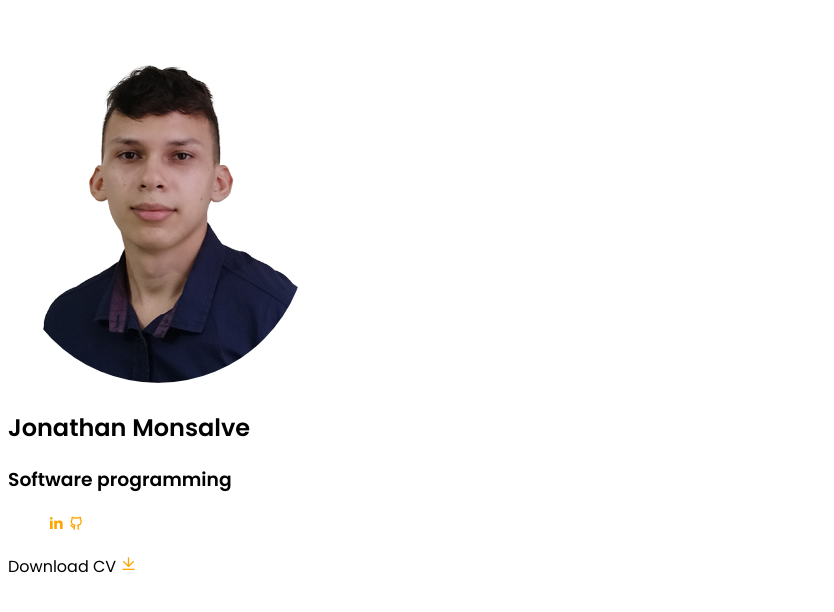
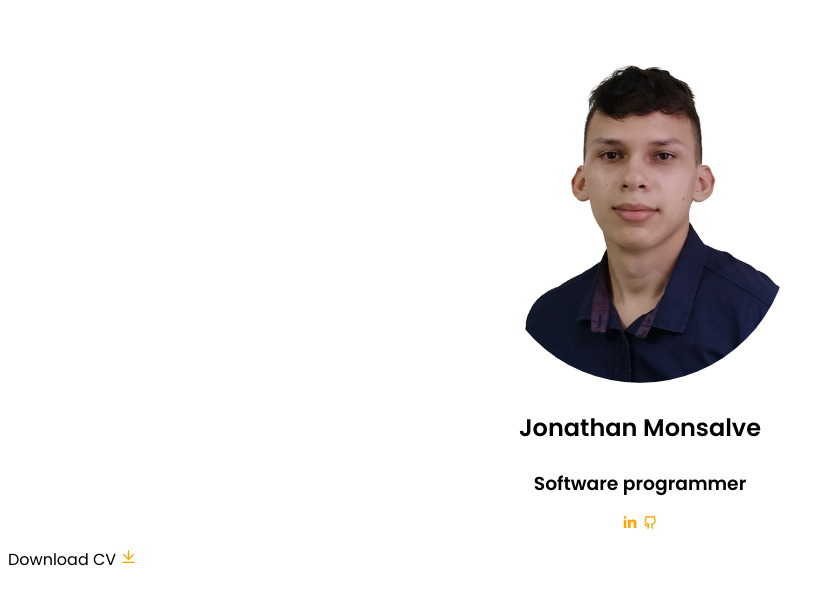
Before and after one commit to Avirillex/Portfolio, a plain HTML site: page index.html in a window 1280 px wide. Shown: the whole page, without its empty margins (0-834 px from the left). Drawn offline with nearby package versions, Linux system fonts and the light colour scheme.

Commit message:
center profile and updated profession

```diff
--- a/assets/css/styles.css
+++ b/assets/css/styles.css
@@ -12,9 +12,22 @@ body {
   font-size: 1.6rem;
   font-family: "Poppins", sans-serif;
 }
+.profile-grid {
+  display: flex;
+  flex-direction: column;
+  justify-content: center;
+  align-items: center;
+}
+.profession {
+  margin: .4rem;
+}
 .profile-photo {
     border-radius: 400px;
     width: 300px;
+}
+.social-links {
+  margin: 0;
+  padding: 10px;
 }
 .social-links a{
     color: orange;
--- a/index.html
+++ b/index.html
@@ -18,7 +18,7 @@
                     <img src="./assets/img/profile.png" alt="Profile perfil photo" class="profile-photo">
                 </div>
                 <h2 class="profile-name">Jonathan Monsalve</h2>
-                <h3 class="profession">Software programming</h3>
+                <h3 class="profession">Software programmer</h3>
 
                 <ul class="social-links">
                     <a href="https://www.linkedin.com/in/jonathan-stiven-monsalve-rueda-495328212/" target="_blank"
```
